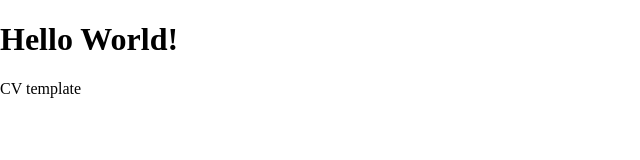
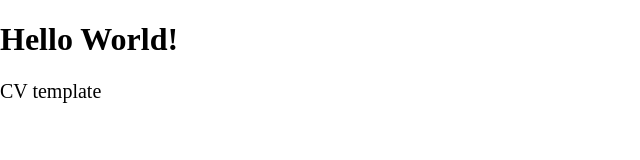
Before and after one commit to kkorolevdev/rsschool-cv-2022, a plain HTML site: page index.html in a window 1280 px wide. Shown: the full height of the page, 0-640 px from the left. Drawn offline with Linux system fonts and the light colour scheme.

Commit message:
fix: change paragraph size

```diff
--- a/style.css
+++ b/style.css
@@ -1,2 +1,2 @@
 body {margin:0;padding:0;font-size:16px;background:#fff;color:#000;}
-p {font-size:1rem;}
+p {font-size:1.25rem;}
```
